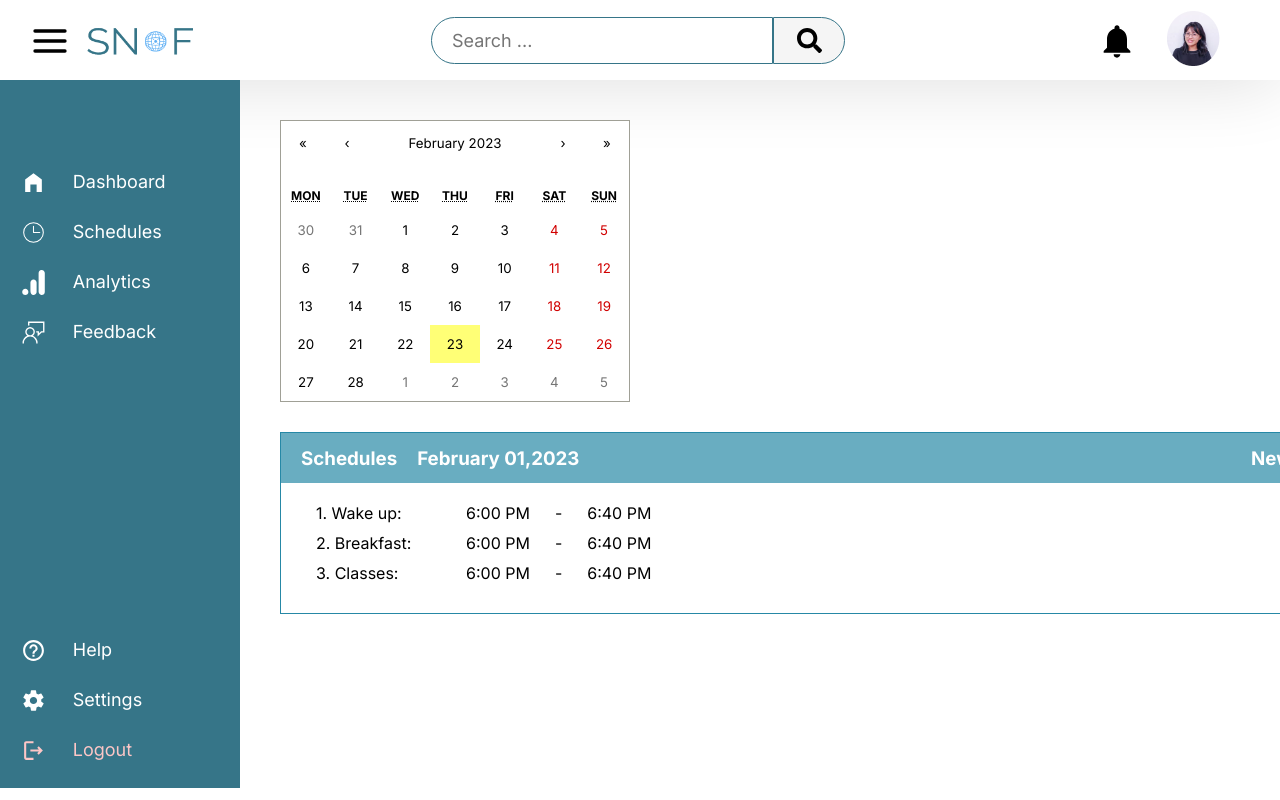
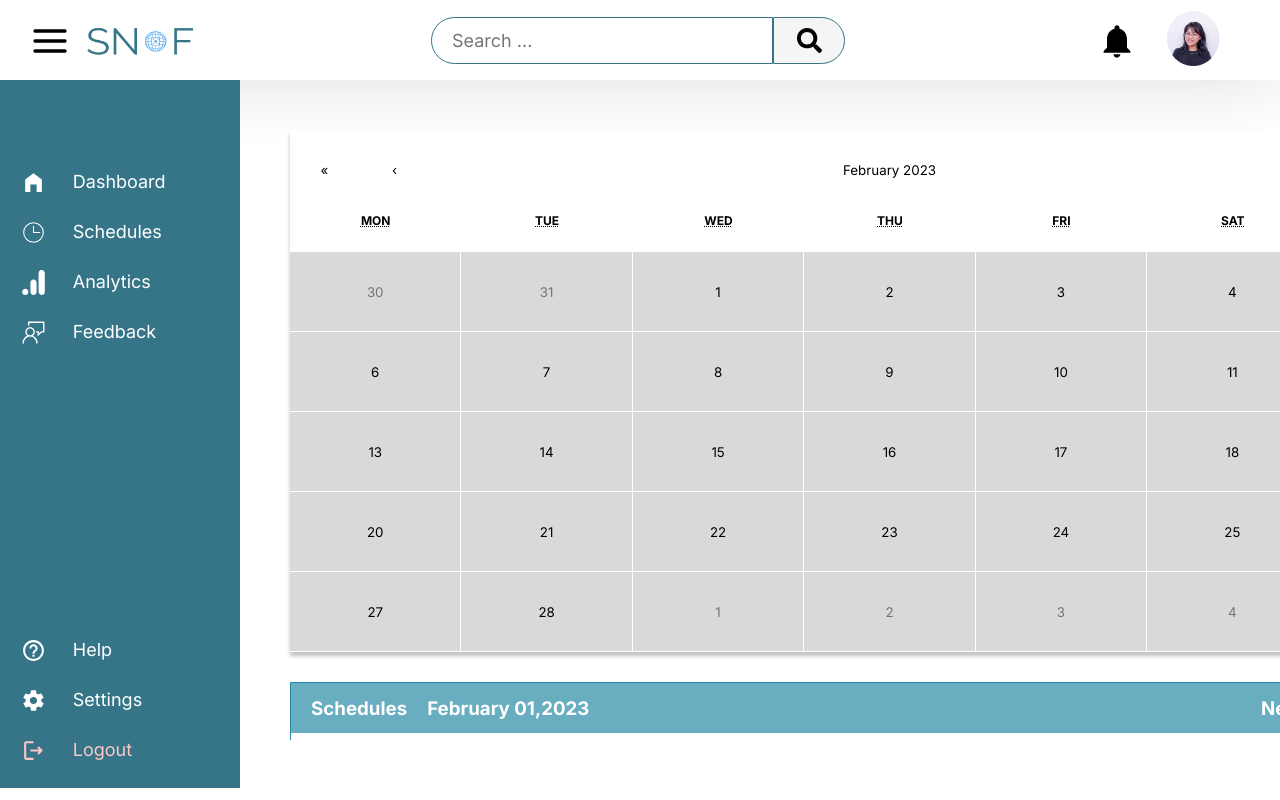
Before and after one commit to davidnyiringabo/fens-app, a React (Vite) app: page / in a window 1280 px wide. Shown: the top 800 px of the page. Built offline with nearby package versions, Linux system fonts and the light colour scheme.

Commit message:
Changed calendar.css

```diff
--- a/src/components/Calendar/Calendar.css
+++ b/src/components/Calendar/Calendar.css
@@ -0,0 +1,124 @@
+.react-calendar {
+  width: 100%;
+  max-width: 100%;
+  background: white;
+  font-family: Arial, Helvetica, sans-serif;
+  line-height: 50px;
+  box-shadow: 0px 4px 4px rgba(0, 0, 0, 0.25)
+}
+.react-calendar--doubleView {
+  width: 700px;
+}
+.react-calendar--doubleView .react-calendar__viewContainer {
+  display: flex;
+  margin: -0.5em;
+}
+.react-calendar--doubleView .react-calendar__viewContainer > * {
+  width: 50%;
+  margin: 0.5em;
+}
+.react-calendar,
+.react-calendar *,
+.react-calendar *:before,
+.react-calendar *:after {
+  -moz-box-sizing: border-box;
+  -webkit-box-sizing: border-box;
+  box-sizing: border-box;
+}
+.react-calendar button {
+  border: 0;
+  outline: none;
+  width: 70px;
+  height: 80px;
+  background-color: #D9D9D9;
+  border-right: 1px solid white;
+  border-bottom: 1px solid white;
+
+}
+.react-calendar button:enabled:hover {
+  cursor: pointer;
+  background: rgba(38, 136, 166, 0.42);
+  box-shadow: 0px 4px 4px rgba(0, 0, 0, 0.25);
+}
+.react-calendar__navigation {
+  display: flex;
+  height: 44px;
+  margin-bottom: 1em;
+}
+.react-calendar__navigation button {
+  min-width: 44px;
+  background: none;
+}
+.react-calendar__navigation button:disabled {
+  background-color: #f0f0f0;
+}
+.react-calendar__navigation button:enabled:hover,
+.react-calendar__navigation button:enabled:focus {
+  background-color: #e6e6e6;
+}
+.react-calendar__month-view__weekdays {
+  text-align: center;
+  text-transform: uppercase;
+  font-weight: bold;
+  font-size: 0.75em;
+}
+.react-calendar__month-view__weekdays__weekday {
+  padding: 0.5em;
+}
+.react-calendar__month-view__weekNumbers .react-calendar__tile {
+  display: flex;
+  align-items: center;
+  justify-content: center;
+  font-size: 0.75em;
+  font-weight: bold;
+}
+.react-calendar__month-view__days__day--weekend {
+  color: #000000;
+}
+.react-calendar__month-view__days__day--neighboringMonth {
+  color: #757575;
+}
+.react-calendar__year-view .react-calendar__tile,
+.react-calendar__decade-view .react-calendar__tile,
+.react-calendar__century-view .react-calendar__tile {
+  padding: 2em 0.5em;
+}
+.react-calendar__tile {
+  max-width: 100%;
+  padding: 10px 6.6667px;
+  background: none;
+  text-align: center;
+  line-height: 16px;
+}
+.react-calendar__tile:disabled {
+  background-color: #f0f0f0;
+}
+.react-calendar__tile:enabled:hover,
+.react-calendar__tile:enabled:focus {
+  background-color: #e6e6e6;
+}
+.react-calendar__tile--now {
+  background: #2688A6;
+}
+.react-calendar__tile--now:enabled:hover,
+.react-calendar__tile--now:enabled:focus {
+  background: #2688A6;
+}
+.react-calendar__tile--hasActive {
+  background: #76baff;
+}
+.react-calendar__tile--hasActive:enabled:hover,
+.react-calendar__tile--hasActive:enabled:focus {
+  background: #a9d4ff;
+}
+.react-calendar__tile--active {
+  background: #006edc;
+  color: white;
+}
+.react-calendar__tile--active:enabled:hover,
+.react-calendar__tile--active:enabled:focus {
+  background: #1087ff;
+}
+.react-calendar--selectRange .react-calendar__tile--hover {
+  background-color: #e6e6e6;
+}
--- a/src/components/Calendar/Calendar.tsx
+++ b/src/components/Calendar/Calendar.tsx
@@ -1,6 +1,5 @@
 import Calendar from "react-calendar";
 import './Calendar.css'
-import 'react-calendar/dist/Calendar.css'
 
 export default function CalendarModule() {
     return (
--- a/src/pages/Schedule/Schedule.css
+++ b/src/pages/Schedule/Schedule.css
@@ -1,6 +1,10 @@
 .schedule--container {
     position: absolute;
     width: 1200px;
+    padding: 10px 20px 10px 10px;
     top: 120px;
     left: 280px;
+    height: 600px;
+    overflow: hidden;
+    overflow-y: scroll;
 }
```
